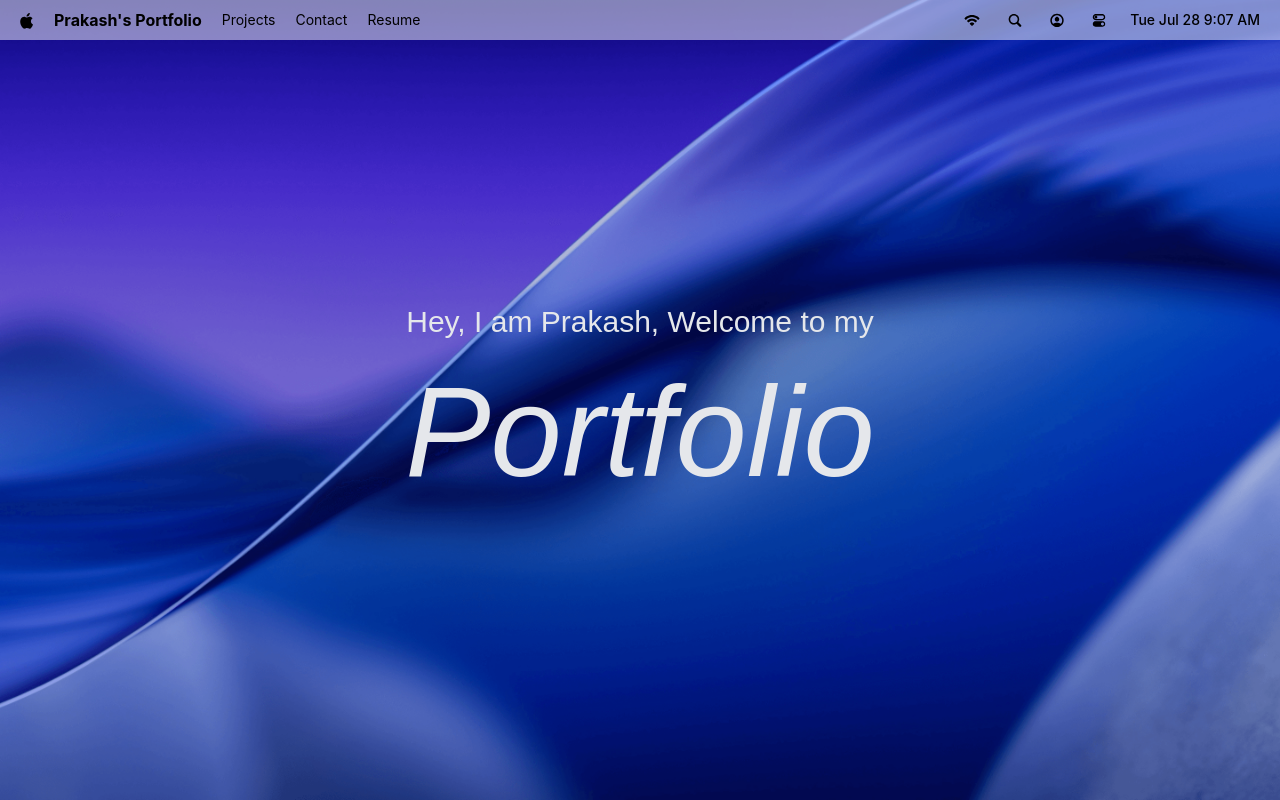
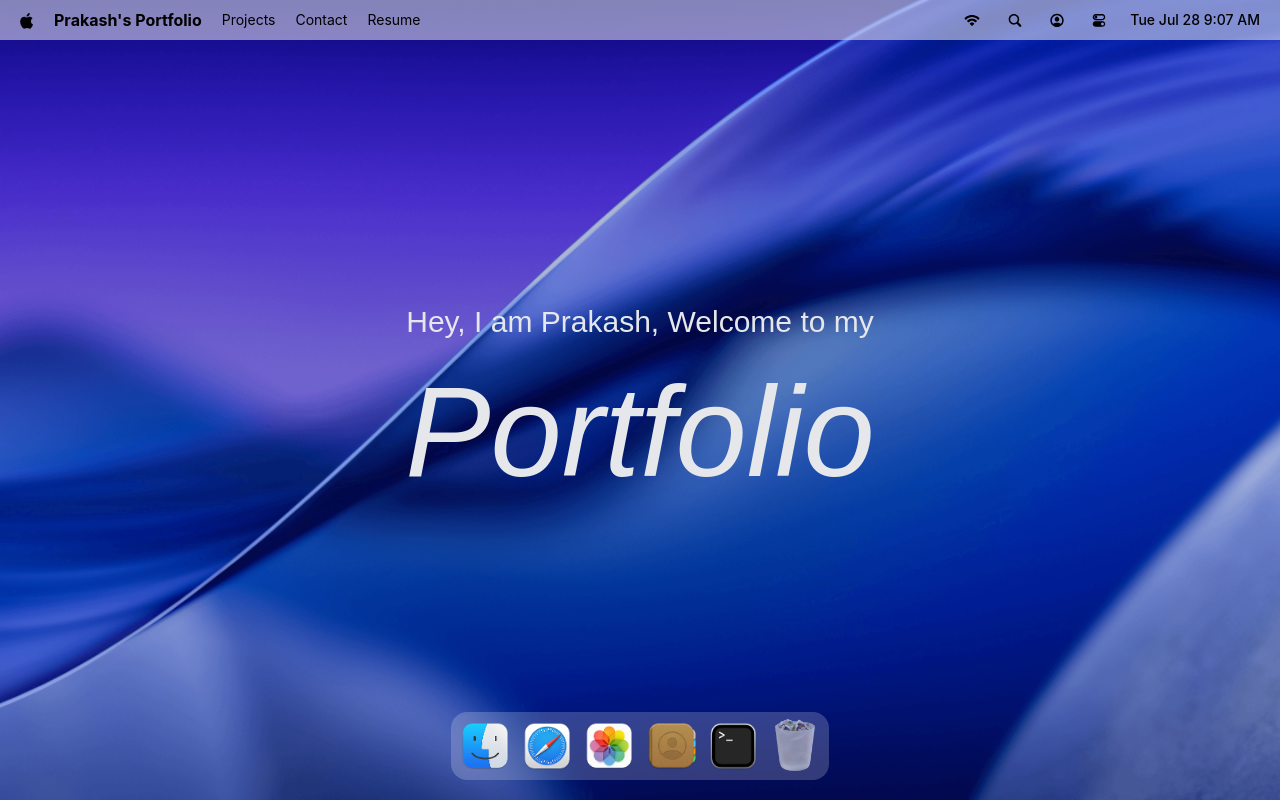
Before and after one commit to kprakash18/Portfolio, a React (Vite) app: page / in a window 1280 px wide. Built offline with nearby package versions, Linux system fonts and the light colour scheme; a web font is replaced by a local one.

Commit message:
implement docker and add react tooltip package

```diff
--- a/package.json
+++ b/package.json
@@ -17,6 +17,7 @@
     "lucide-react": "^1.27.0",
     "react": "^19.2.7",
     "react-dom": "^19.2.7",
+    "react-tooltip": "^6.0.8",
     "tailwindcss": "^4.3.3"
   },
   "devDependencies": {
--- a/src/App.jsx
+++ b/src/App.jsx
@@ -1,10 +1,11 @@
-import { Navbar, Welcome } from "./components"
+import { Navbar, Welcome, Dock } from "./components"
 const  App = ()=> {
 
   return (
     <main>
       <Navbar />
       <Welcome />
+      <Dock />
     </main>
   )
 }
--- /dev/null
+++ b/src/components/Dock.jsx
@@ -0,0 +1,96 @@
+import { dockApps } from "#/constants";
+import { useRef } from "react";
+import { useGSAP } from "@gsap/react";
+import gsap from "gsap";
+import { Tooltip } from "react-tooltip";
+import "react-tooltip/dist/react-tooltip.css";
+
+const Dock = ()=>{
+    const docRef = useRef(null) ;
+    useGSAP(()=>{
+        const dock = docRef.current ;
+        if(!dock) return ()=>{};
+        const icons = dock.querySelectorAll(".dock-icon") ;
+
+        const animateIcons = (mouseX) =>{
+            const {left} = dock.getBoundingClientRect() ;
+
+            icons.forEach((icon) =>{
+                const  {left : iconLeft , width} = icon.getBoundingClientRect();
+                const iconCenter = iconLeft - left + width / 2 ;
+                const distance = Math.abs(mouseX - iconCenter) ;
+                const intensity = Math.exp(-(distance ** 2.5)/ 20000 ) ;
+
+                gsap.to(icon, {
+                    scale : 1 + 0.25 * intensity,
+                    y: -15 * intensity,
+                    duration: 0.2,
+                    ease: "power1.out",
+                });
+            });
+        };
+
+        const handleMouseMove = (event) => {
+            const { left } = dock.getBoundingClientRect();
+            animateIcons(event.clientX - left);
+        };
+
+        const handleMouseOut = () => {
+            icons.forEach((icon) => {
+                gsap.to(icon, {
+                    scale: 1,
+                    y: 0,
+                    duration: 0.3,
+                    ease: "power1.out",
+                });
+            });
+        };
+
+
+        dock.addEventListener("mousemove", handleMouseMove);
+        dock.addEventListener("mouseleave", handleMouseOut);
+
+        return () => {
+            dock.removeEventListener("mousemove", handleMouseMove);
+            dock.removeEventListener("mouseleave", handleMouseOut);
+        }
+    }, []);
+
+    const toggleApp = () =>{
+        // TODO implement
+    }
+    return(
+        <section id="dock">
+            <div ref={docRef} className="dock-container">
+            {dockApps.map(({name,id,icon,canOpen}) =>(
+                <div
+                    key={id ?? name}
+                    className="relative flex justify-center"
+                    data-tooltip-id="dock-tooltip"
+                    data-tooltip-content={name}
+                    data-tooltip-delay-show={150}
+                >
+                    <button
+                    type="button"
+                    className="dock-icon"
+                    aria-label={name}
+                    disabled={!canOpen}
+                    onClick={()=> toggleApp({id,canOpen })}
+                    >
+                        <img
+                            src={`/images/${icon}`}
+                            alt={name}
+                            loading="lazy"
+                            className={canOpen ? "" : "opacity-60"}
+                        />
+
+                    </button>
+                </div>
+            ))}
+            <Tooltip id="dock-tooltip" place="top" className="tooltip" />
+            </div>
+        </section>
+    );
+}
+
+export default Dock ;
--- a/src/components/index.js
+++ b/src/components/index.js
@@ -1,5 +1,6 @@
 import Navbar from "./Navbar.jsx";
 import Welcome from "./Welcome.jsx";
+import Dock from "./Dock.jsx";
 
 
-export { Navbar, Welcome} ;
+export { Navbar, Welcome, Dock} ;
```
Also changed, not shown: 1 other file (tests, documents, lock files or other folders).
